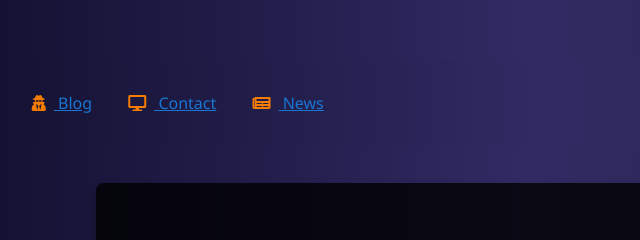
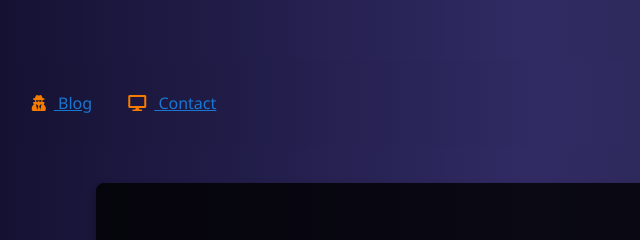
Before and after one commit to MasterchiefGalaxy/5H3PH3RD.Firebase, a website: page index.html in a window 1280 px wide. Shown: the top 240 px of the page, 112-752 px from the left. Drawn offline with Linux system fonts and the light colour scheme.

Commit message:
Removed contact link from navigation

```diff
--- a/index.html
+++ b/index.html
@@ -17,7 +17,6 @@
             <li><a href="index.html"><i class="fas fa-home"></i> Home</a></li>
             <li><a href="blog.html"><i class="fas fa-user-secret"></i> Blog</a></li>
             <li><a href="contact.html"><i class="fas fa-desktop"></i> Contact</a></li>
-            <li><a href="news.html"><i class="fas fa-newspaper"></i> News</a></li>
         </ul>
     </nav>
 
```
